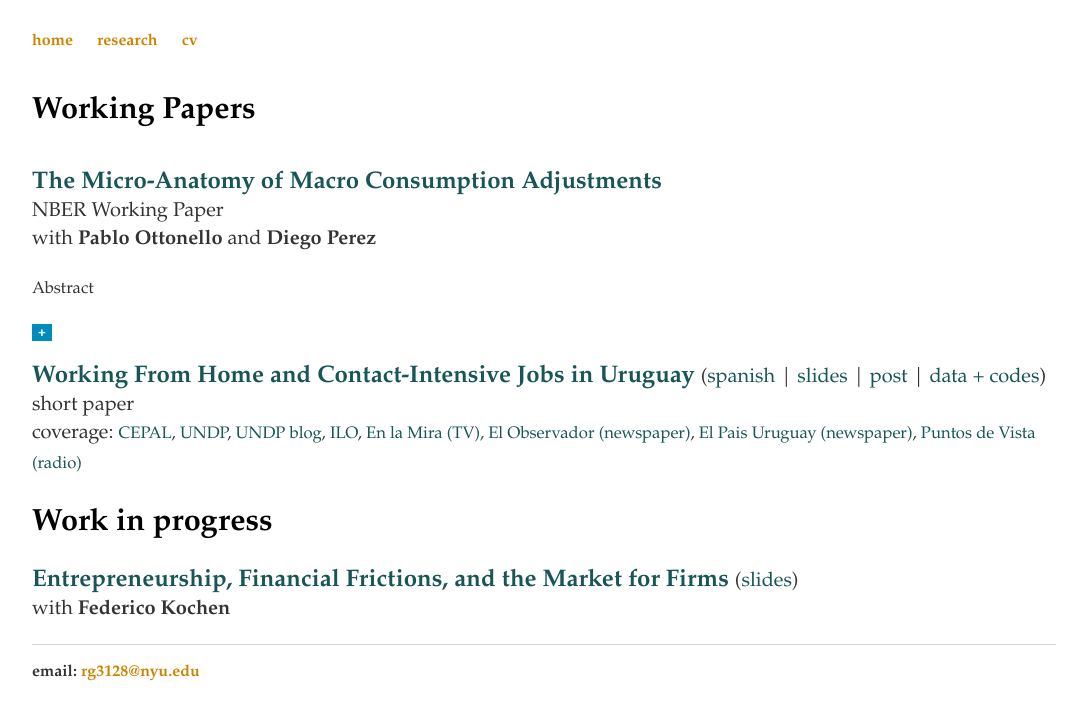
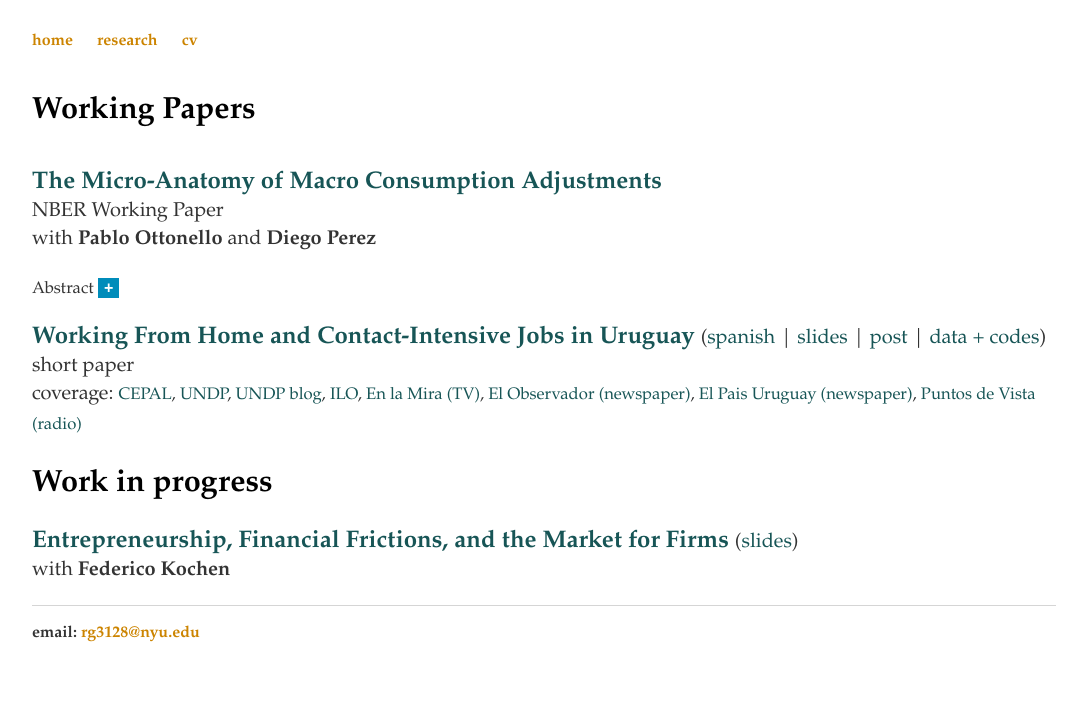
Before and after one commit to rafaguntin/rafaguntin.github.io, a Jekyll site: the page built from research/index.html, in a window 1280 px wide. Shown: the top 720 px of the page, without its empty margins (96-1172 px from the left). Built offline with Jekyll 4.4.1, drawn with Linux system fonts in a browser that asks for light colours.

Commit message:
Update index.html

```diff
--- a/research/index.html
+++ b/research/index.html
@@ -13,8 +13,9 @@
 				and
 				<a style="font-weight: bold; color:#333" href="https://www.perezdiego.org/" target="_blank"> Diego Perez </a>
 			</p>
-				       <p> <small> Abstract <span id="dots"></span><span id="more"> Probando </span> <big> </p>
-				       <button style ="font-weight: bold; color:white;background-color: #008CBA;border: none;" onclick="myFunction()" id="myBtn">+</button>
+				       <p> <small> Abstract
+					       <button style ="font-weight: bold; color:white;background-color: #008CBA;border: none;" onclick="myFunction()" id="myBtn"><big>+<small></button>
+					       <span id="dots"></span><span id="more"> Probando </span> <big> </p>
 <script>
 function myFunction() {
   var dots = document.getElementById("dots");
```
